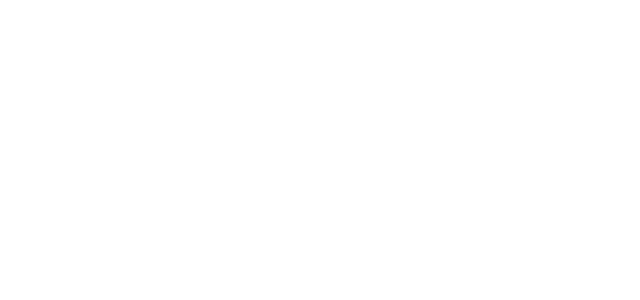
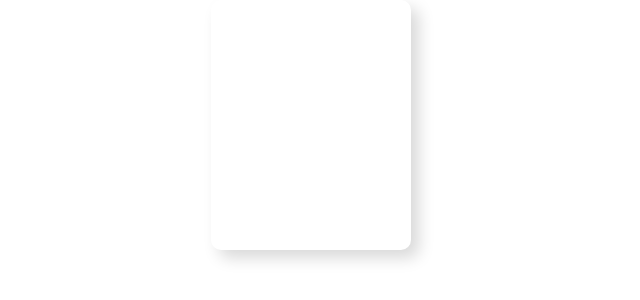
Before and after one commit to WYTANA/nft-mrkt-hrdht-from-scratch, a React (Create React App) app in the folder frontend/nft-visualizer/: page / in a window 1280 px wide. Shown: the top 300 px of the page, without its empty margins (329-969 px from the left). Built offline with nearby package versions, Linux system fonts and the light colour scheme.

Commit message:
add NFT card image and styling

```diff
--- a/frontend/nft-visualizer/src/App.js
+++ b/frontend/nft-visualizer/src/App.js
@@ -1,12 +1,40 @@
-
+import styled from 'styled-components'
 
 
 function App() {
+
+  let nft = {
+    name: "Mario",
+    symbol: "SMWC",
+    copies: 10,
+    image: "https://via.placeholder.com/150",
+  }
+
   return (
     <div className="App">
-
+      <NFTCard nft={nft} />
     </div>
   )
 }
 
+const NFTCard = ({ nft }) => {
+
+  return (
+    <NftCard>
+
+    </NftCard>
+  )
+}
+
+const NftCard = styled.div`
+  width: 200px;
+  height: 250px;
+  margin: auto;
+  border-radius: 10px;
+  padding: 0;
+  cursor: pointer;
+  box-shadow: 8px 8px 16px #d9d9d9,
+  -8px -8px 16px #ffffff;
+`
+
 export default App
--- a/package.json
+++ b/package.json
@@ -19,6 +19,7 @@
     "hardhat": "^2.9.1"
   },
   "dependencies": {
-    "@openzeppelin/contracts": "^4.5.0"
+    "@openzeppelin/contracts": "^4.5.0",
+    "create-react-app": "^5.0.0"
   }
 }
```
Also changed, not shown: 1 other file (tests, documents, lock files or other folders).
